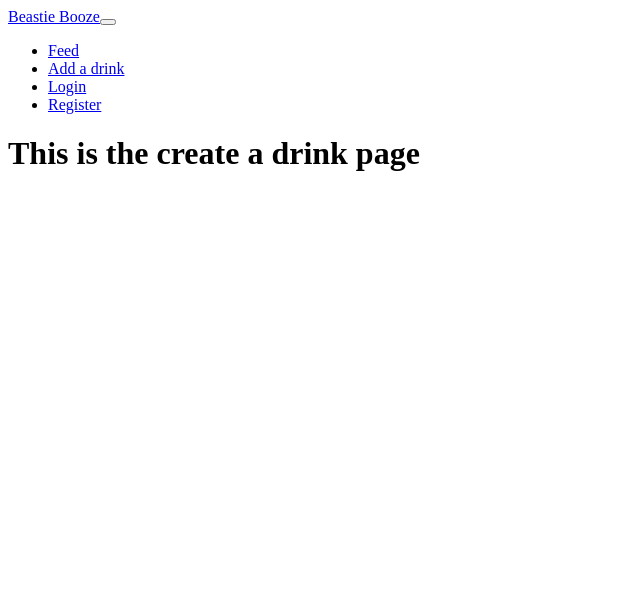
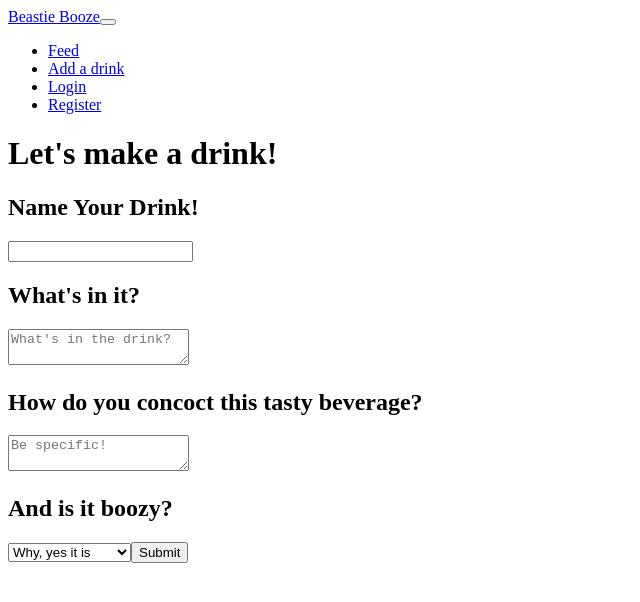
Before and after one commit to BiscuitBae/BeastieBooze, a React app: page /create in a window 1280 px wide. Shown: the top 602 px of the page, without its empty margins (0-640 px from the left). Built offline with nearby package versions, Linux system fonts and the light colour scheme; the HTML template or start-up script is replaced by a standard one.

Commit message:
bare bones create drink component using react-hook-form

```diff
--- a/client/src/boozeContext.jsx
+++ b/client/src/boozeContext.jsx
@@ -5,26 +5,32 @@ const BoozeContext = React.createContext();
 
 function BoozeContextProvider({children}) {
 
-  const [drinks, setDrinks] = useState([]);
-  const [aDrink, setADrink] = useState({})
+  const [drinksFeed, setDrinksFeed] = useState([]);
+  const [aDrink, setADrink] = useState({});
+  const [customDrinks, setCustomDrinks] = useState([]);
+
 
   const random10 = () => {
     axios.get('/routes/feed')
       .then(({data}) => {
-        setDrinks(data)
+        setDrinksFeed(data)
       })
       .catch(err => console.log('couldnt get drinks from server: ', err))
   }
 
   const renderDrink = (id) => {
-    console.log('id in Provider: ', id)
-    const displayDrink = drinks.find(drink => drink.idDrink == id)
-    console.log(displayDrink);
+    const displayDrink = drinksFeed.find(drink => drink.idDrink == id)
     setADrink(displayDrink)
   }
 
+  const makeADrink = (userInput) => {
+    console.log("we gotta do something with this drank data: ", userInput);
+  }
+
+
+
   return (
-    <BoozeContext.Provider value={{drinks, random10, renderDrink, aDrink}}>
+    <BoozeContext.Provider value={{drinksFeed, random10, renderDrink, aDrink, makeADrink}}>
       {children}
     </BoozeContext.Provider>
   )
--- a/client/src/components/DrinkTile.jsx
+++ b/client/src/components/DrinkTile.jsx
@@ -8,10 +8,8 @@ import ImgWrapper from './ImgWrapper'
 
 const DrinkTile = ({ drink }) => {
 
-  //* grabbing properties from drink object and reassigning them to less dumb variable names
-
+  // grabbing properties from drink object and reassigning them to less dumb variable names
   const { idDrink: id, strDrink: name } = drink
-
 
   return (
     <div className="col-md-3">
--- a/client/src/pages/Create.jsx
+++ b/client/src/pages/Create.jsx
@@ -1,15 +1,35 @@
-import React from 'react'
+import React, {useContext} from 'react'
+import { useForm } from 'react-hook-form'
+import {BoozeContext} from '../boozeContext'
 
 const Create = () => {
 
-/* This is probably going to be a colossal pain in the ass.
-  will most likely need to format our schema to match
-  that of the api results
-*/
+  const { makeADrink } = useContext(BoozeContext);
+  const {register, handleSubmit} = useForm();
 
-//need the schema to fill this out
+  const onSubmit = data => {
+    makeADrink(data);
+  };
+
   return (
-    <h1 className="page-heading">This is the create a drink page</h1>
+    <div>
+      <h1 className="page-heading">Let's make a drink!</h1>
+      <form onSubmit={handleSubmit(onSubmit)}>
+        <h2>Name Your Drink!</h2>
+        <input {...register("drinkName")} />
+        <h2>What's in it?</h2>
+        <textarea {...register('ingredients')} placeholder="What's in the drink?" />
+        <h2>How do you concoct this tasty beverage?</h2>
+        <textarea {...register("instructions")} placeholder="Be specific!" />
+        <h2>And is it boozy?</h2>
+        <select {...register("alcoholic")}>
+          <option value={true}>Why, yes it is</option>
+          <option value={false}>It's a virgin drank</option>
+        </select>
+        <input type="submit" />
+      </form>
+    </div>
+
   )
 }
 
--- a/client/src/pages/DrinkView.jsx
+++ b/client/src/pages/DrinkView.jsx
@@ -15,11 +15,11 @@ const DrinkView = () => {
     renderDrink(drinkId)
   }, [])
 
-  //* the ingredients and measurements come in a pretty weird format, so we wrote a helper function
-  //* to parse through it and return them in an array of arrays, formatted like dis:  [ingredient, measurement]
+  // the ingredients and measurements come in a pretty weird format, so we wrote a helper function
+  // to parse through it and return them in an array of arrays, formatted like dis:  [ingredient, measurement]
   const ingredients = ingredientParser(aDrink);
 
-  //* grab what we need from drink object, reassign names for clarity and brevity
+  // grab what we need from drink object, reassign names for clarity and brevity
   const {
     idDrink: id,
     strDrink: name,
--- a/client/src/pages/Feed.jsx
+++ b/client/src/pages/Feed.jsx
@@ -4,13 +4,13 @@ import {BoozeContext} from '../boozeContext'
 
 const Feed = () => {
 
-  const {drinks, random10} = useContext(BoozeContext)
+  const {drinksFeed, random10} = useContext(BoozeContext)
 
   useEffect(() => {
     random10()
   }, [])
 
-  const drinkList = drinks.map(drink => {
+  const drinkList = drinksFeed.map(drink => {
     return <DrinkTile key={drink.idDrink} drink={drink} />
   })
 
--- a/package.json
+++ b/package.json
@@ -35,6 +35,7 @@
     "react": "^17.0.2",
     "react-bootstrap": "^1.6.0",
     "react-dom": "^17.0.2",
+    "react-hook-form": "^7.7.1",
     "react-router-bootstrap": "^0.25.0",
     "react-router-dom": "^5.2.0"
   },
```
Also changed, not shown: 1 other file (tests, documents, lock files or other folders).
